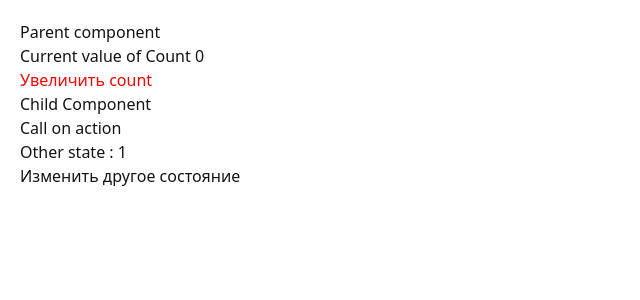
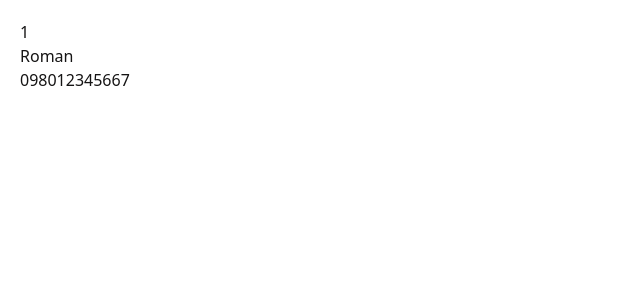
Before and after one commit to romanbarinov84/WebGarage-React-lessons-, a React (Vite) app: page / in a window 1280 px wide. Shown: the top 300 px of the page, without its empty margins (0-640 px from the left). Built offline with nearby package versions, Linux system fonts and the light colour scheme.

Commit message:
20.12 userContext

```diff
--- a/src/components/APP/App.jsx
+++ b/src/components/APP/App.jsx
@@ -1,10 +1,14 @@
+import { userArray, UserContext } from "../../context/UserContext";
 import HomePage from "../pages/HomePage";
+
 
 const App = () => {
   return (
-  <div>
-<HomePage/>
-  </div>
+  <UserContext.Provider value={userArray}>
+
+    <HomePage/>
+
+  </UserContext.Provider>
   )
 };
 
--- a/src/components/pages/ChildComponent.jsx
+++ /dev/null
@@ -1,17 +0,0 @@
-import { memo } from "react";
-
-
-
-const ChildComponent = memo(({onAction}) =>  {
-
- console.log("Дочерний компонент отрендерен");
-
-  return (
-    <div>
-      <h2>Child Component</h2>
-      <button onClick={onAction}>Call on action</button>
-    </div>
-  )
-})
-
-export default ChildComponent
--- a/src/components/pages/HomePage.jsx
+++ b/src/components/pages/HomePage.jsx
@@ -1,14 +1,19 @@
 
+import {  UserContext } from "../../context/UserContext"
 import "./HomePage.css"
-import ParentComponent from "./ParentComponent"
+import { useContext } from "react"
 
 
 
 function HomePage() {
+
+  const UserArray = useContext(UserContext)
   return (
     <div>
+     <p>{UserArray.id}</p>
+     <p>{UserArray.name}</p>
+     <p>{UserArray.phone}</p>
 
-    <ParentComponent/>
     </div>
   )
 }
--- a/src/components/pages/ParentComponent.jsx
+++ /dev/null
@@ -1,34 +0,0 @@
-import { useCallback, useEffect, useState } from "react"
-import ChildComponent from "./ChildComponent";
-
-
-
-function ParentComponent() {
-    const [count , setCount] = useState(0);
-    const [otherState , setOtherState] = useState(1);
-
-    const memoizedCallBack = useCallback(() => {
-        console.log("Функция memoizedCallBack вызванна count :" , count);
-
-    },[count])
-
-    useEffect(() => {
-        console.log("useefect is work");
-        memoizedCallBack();
-
-    },[memoizedCallBack])
-
-
-  return (
-    <div>
-    <h1>Parent component</h1>
-      <p>Current value of Count {count}</p>
-      <button style={{color:"red"}} onClick={() => setCount(count + 1)}>Увеличить count</button>
-      <ChildComponent onAction={memoizedCallBack}/>
-      <p>Other state : {otherState}</p>
-      <button onClick={() => setOtherState(otherState + 1)}>Изменить другое состояние</button>
-    </div>
-  )
-}
-
-export default ParentComponent
--- /dev/null
+++ b/src/context/UserContext.js
@@ -0,0 +1,9 @@
+import { createContext  } from "react";
+
+ export const UserContext = createContext(null);
+
+ export  const userArray = {
+    id: 1,
+    name: "Roman",
+    phone: "098012345667",
+}
```
